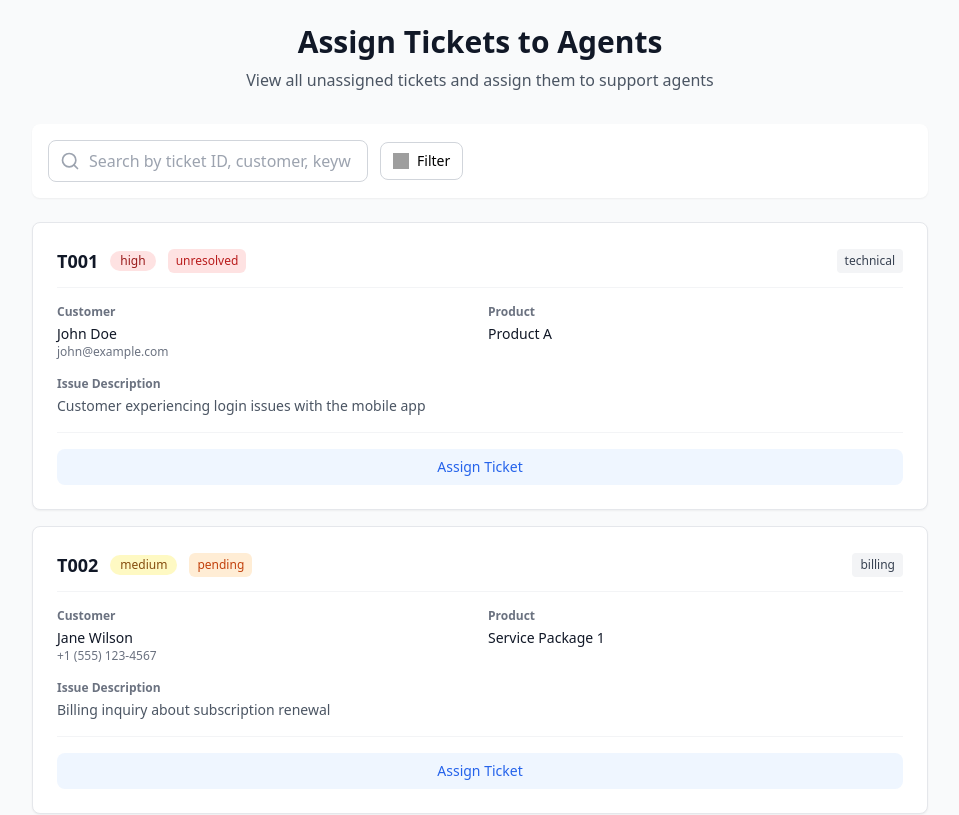
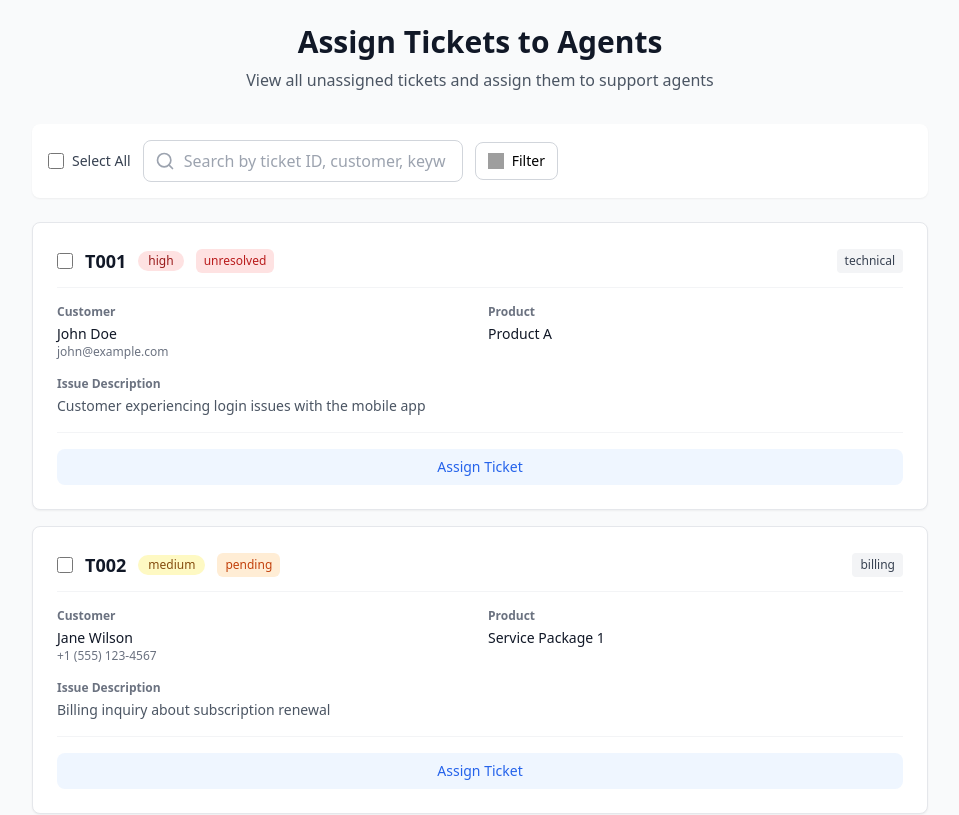
Before and after one commit to shanmathi-c/model, a Nuxt app: page /assignticket in a window 1280 px wide. Shown: the top 815 px of the page, without its empty margins (160-1119 px from the left). Built offline with nearby package versions, Linux system fonts and the light colour scheme; grey boxes are pictures that could not be loaded.

Commit message:
feat : add select all options to assign  tickets

```diff
--- a/pages/assignticket.vue
+++ b/pages/assignticket.vue
@@ -9,8 +9,23 @@
     <!-- Search and Filter Section -->
     <div class="max-w-4xl mx-auto bg-white rounded-lg shadow-sm p-4 mb-6">
       <div class="flex flex-col gap-3">
-        <!-- First Row: Search Bar and Filter Button -->
+        <!-- First Row: Search Bar, Filter, and Assign Controls -->
+        <div class="flex items-center justify-between">
           <div class="flex items-center gap-3">
+            <!-- Select All Checkbox -->
+            <label class="flex items-center gap-2 cursor-pointer">
+              <input
+                type="checkbox"
+                :checked="allTicketsSelected"
+                :indeterminate="someTicketsSelected"
+                @change="toggleSelectAll"
+                class="w-4 h-4 text-blue-600 rounded border-gray-300"
+              />
+              <span class="text-sm font-medium text-gray-700">
+                {{ selectedTickets.length > 0 ? `${selectedTickets.length} selected` : 'Select All' }}
+              </span>
+            </label>
+
             <!-- Search Bar -->
             <div class="relative w-80">
               <svg class="absolute left-3 top-1/2 transform -translate-y-1/2 text-gray-400" xmlns="http://www.w3.org/2000/svg" width="20" height="20" viewBox="0 0 24 24" fill="none" stroke="currentColor" stroke-width="2" stroke-linecap="round" stroke-linejoin="round">
@@ -152,6 +167,44 @@
             </div>
           </div>
 
+          <!-- Assign Controls (visible when tickets are selected) -->
+          <div v-if="selectedTickets.length > 0" class="flex items-center gap-3">
+            <!-- Agent Selection for Bulk Assign -->
+            <select
+              v-model="bulkAssignAgent"
+              class="px-3 py-2 text-sm border border-gray-300 rounded-lg focus:outline-none focus:ring-2 focus:ring-blue-500"
+              placeholder="Select agent"
+            >
+              <option value="">Select an agent...</option>
+              <option
+                v-for="agent in availableAgents"
+                :key="agent.id"
+                :value="agent.id"
+              >
+                {{ agent.name }} - {{ agent.specialization }}
+              </option>
+            </select>
+
+            <!-- Bulk Assign Button -->
+            <button
+              @click="bulkAssignTickets"
+              :disabled="!bulkAssignAgent || isBulkAssigning"
+              class="px-4 py-2 text-sm font-medium text-white bg-green-600 rounded-lg hover:bg-green-700 disabled:bg-gray-300 disabled:cursor-not-allowed transition-colors"
+            >
+              <span v-if="!isBulkAssigning">Assign {{ selectedTickets.length }} Ticket(s)</span>
+              <span v-else>Assigning...</span>
+            </button>
+
+            <!-- Clear Selection -->
+            <button
+              @click="clearSelection"
+              class="px-3 py-2 text-sm text-gray-600 bg-gray-100 rounded-lg hover:bg-gray-200 transition-colors"
+            >
+              Clear Selection
+            </button>
+          </div>
+        </div>
+
         <!-- Active Filter Chips -->
         <div v-if="hasActiveFilters" class="flex gap-1.5 flex-wrap items-center">
           <span
@@ -179,10 +232,18 @@
           v-for="ticket in filteredTickets"
           :key="ticket.id"
           class="bg-white rounded-lg shadow-sm border border-gray-200 p-6 hover:shadow-md transition-shadow"
+          :class="{ 'ring-2 ring-blue-500 border-blue-500': ticket.selected }"
         >
           <!-- Card Header -->
           <div class="flex items-center justify-between mb-4 pb-3 border-b border-gray-100">
             <div class="flex items-center gap-3">
+              <!-- Selection Checkbox -->
+              <input
+                type="checkbox"
+                :value="ticket.id"
+                v-model="ticket.selected"
+                class="w-4 h-4 text-blue-600 rounded border-gray-300 cursor-pointer"
+              />
               <span class="text-lg font-bold text-gray-900">{{ ticket.id }}</span>
               <span
                 class="inline-flex items-center px-2.5 py-0.5 rounded-full text-xs font-medium"
@@ -325,6 +386,8 @@ export default {
       // States
       showSuccess: false,
       ignoreNextClick: false,
+      bulkAssignAgent: null,
+      isBulkAssigning: false,
 
       // Refs
       filterDropdownRef: null,
@@ -351,7 +414,8 @@ export default {
           notes: 'Customer experiencing login issues with the mobile app',
           showAssignment: false,
           selectedAgent: null,
-          isAssigning: false
+          isAssigning: false,
+          selected: false
         },
         {
           id: 'T002',
@@ -479,6 +543,22 @@ export default {
     // Check if any filters are active
     hasActiveFilters() {
       return this.activeFilterChips.length > 0
+    },
+
+    // Get selected tickets
+    selectedTickets() {
+      return this.tickets.filter(ticket => ticket.selected)
+    },
+
+    // Check if all tickets are selected
+    allTicketsSelected() {
+      return this.filteredTickets.length > 0 && this.filteredTickets.every(ticket => ticket.selected)
+    },
+
+    // Check if some (but not all) tickets are selected
+    someTicketsSelected() {
+      const selected = this.filteredTickets.filter(ticket => ticket.selected).length
+      return selected > 0 && selected < this.filteredTickets.length
     }
   },
 
@@ -526,6 +606,74 @@ export default {
         priority: [],
         products: [],
         status: []
+      }
+    },
+
+    // Toggle select all tickets
+    toggleSelectAll() {
+      const allSelected = this.allTicketsSelected
+      this.filteredTickets.forEach(ticket => {
+        ticket.selected = !allSelected
+      })
+    },
+
+    // Clear ticket selection
+    clearSelection() {
+      this.tickets.forEach(ticket => {
+        ticket.selected = false
+      })
+      this.bulkAssignAgent = null
+    },
+
+    // Bulk assign tickets
+    async bulkAssignTickets() {
+      if (!this.bulkAssignAgent || this.selectedTickets.length === 0) return
+
+      this.isBulkAssigning = true
+
+      try {
+        // Simulate API call
+        await new Promise(resolve => setTimeout(resolve, 1500))
+
+        // Find the agent details
+        const agent = this.availableAgents.find(a => a.id === this.bulkAssignAgent)
+
+        // Assign each selected ticket
+        const assignedTickets = []
+        this.selectedTickets.forEach(ticket => {
+          // Here you would send the data to your backend
+          console.log('Assigning ticket:', {
+            ticketId: ticket.id,
+            agentId: agent.id,
+            agentName: agent.name,
+            assignedAt: new Date().toISOString()
+          })
+
+          // Store assigned ticket for removal
+          assignedTickets.push(ticket)
+        })
+
+        // Show success message
+        this.showSuccess = true
+        setTimeout(() => {
+          this.showSuccess = false
+        }, 3000)
+
+        // Remove assigned tickets from list
+        assignedTickets.forEach(ticket => {
+          const index = this.tickets.indexOf(ticket)
+          if (index > -1) {
+            this.tickets.splice(index, 1)
+          }
+        })
+
+        // Clear selection and agent
+        this.clearSelection()
+
+      } catch (error) {
+        console.error('Error assigning tickets:', error)
+      } finally {
+        this.isBulkAssigning = false
       }
     },
 
```
Lines whose indentation alone changed are shown as unchanged.
